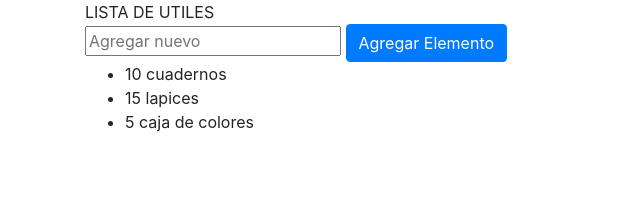
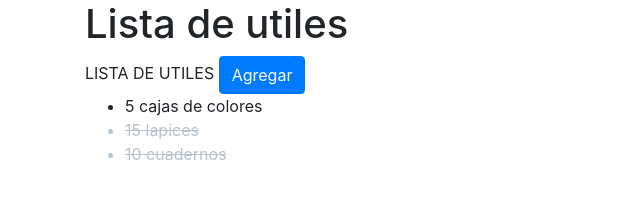
Before and after one commit to querola/VueAplicacionesModernas, a plain HTML site: page 01-Listado-Compras/index.html in a window 1280 px wide. Shown: the whole page, without its empty margins (0-640 px from the left). Drawn offline with nearby package versions, Linux system fonts and the light colour scheme.

Commit message:
Proyecto clases de vue seccion 4 clase 54

```diff
--- a/01-Listado-Compras/index.html
+++ b/01-Listado-Compras/index.html
@@ -7,25 +7,32 @@
     <title>Lista de utiles</title>
     <link rel="stylesheet" href="https://stackpath.bootstrapcdn.com/bootstrap/4.4.1/css/bootstrap.min.css"
         integrity="sha384-Vkoo8x4CGsO3+Hhxv8T/Q5PaXtkKtu6ug5TOeNV6gBiFeWPGFN9MuhOf23Q9Ifjh" crossorigin="anonymous">
+    <link rel="stylesheet" href="main.css">
 </head>
 
 <body>
     <script src="https://cdn.jsdelivr.net/npm/vue/dist/vue.js"></script>
     <div class="container">
         <div id="lista-compras">
-            <!-- <h1>{{ header ? header : 'Bienvenido' }}</h1> -->
-            <hi>{{ header.toLocaleUpperCase() }}</hi>
-            <div>
+            <h1>{{ header ? header : 'Bienvenido' }}</h1>
+            <div class="header">
+                <hi>{{ header.toLocaleUpperCase() }}</hi>
+                <button v-if="estado === 'default' "class="btn btn-primary" @click="cambiarEstado('edit')">Agregar</button>
+                <button v-else class="btn btn-danger" @click="cambiarEstado('default')">Cancelar</button>
+            </div>
+            <div v-if="estado === 'edit'">
                 <input type="text" placeholder="Agregar nuevo" v-model="newUtil" @keyup.enter="utiles.push(newUtil)">
-                <button class="btn btn-primary" @click="utiles.push(newUtil)">Agregar Elemento</button>
+
+                <button class="btn btn-primary" v-bind:disabled="newUtil.length === 0" @click="guardarElemento()">Guardar</button>
 
             </div>
-
+            <!-- <a v-bind:href="newUtil" target="_blank">enlace dinamico </a> -->
             <ul>
-                <li v-for="ele in utiles">
-                    {{ ele }}
+                <li v-for="ele in listarReversa" :class="{tachado : ele.comprado}" @click="cambiarEstadoCompra(ele)">
+                    {{ ele.util }}
                 </li>
             </ul>
+            <p v-if="utiles.length === 0">No existen elementos en la lista</p>
         </div>
     </div>
     <script>
@@ -34,15 +41,37 @@
             data: {
                 header: 'Lista de utiles',
                 newUtil: '',
-                utiles: [
-                    '10 cuadernos',
-                    '15 lapices',
-                    '5 caja de colores'
-                ]
+                estado: 'default',
+                utiles: [{
+                    util: '10 cuadernos',
+                    comprado: true
+                }, {
+                    util: "15 lapices",
+                    comprado: true
+                }, {
+                    util: '5 cajas de colores',
+                    comprado: false
+                }]
+            },
+            computed: {
+                listarReversa: function(){
+                    return this.utiles.slice(0).reverse();
+                }
             },
             methods: {
-                guardarElemento: function () {
-                    this.utiles.push(this.newUtil);
+                guardarElemento: function() {
+                    this.utiles.push({
+                        util: this.newUtil,
+                        comprado: false
+                    });
+                    this.newUtil = '';
+                },
+                cambiarEstado: function(newEstado){
+                    this.estado = newEstado;
+                    this.newUtil = '';
+                },
+                cambiarEstadoCompra: function(util){
+                    util.comprado = !util.comprado;
                 }
             }
         });
--- /dev/null
+++ b/01-Listado-Compras/main.css
@@ -0,0 +1,4 @@
+.tachado{
+    text-decoration: line-through;
+    color: #B8C2CC
+}
```
